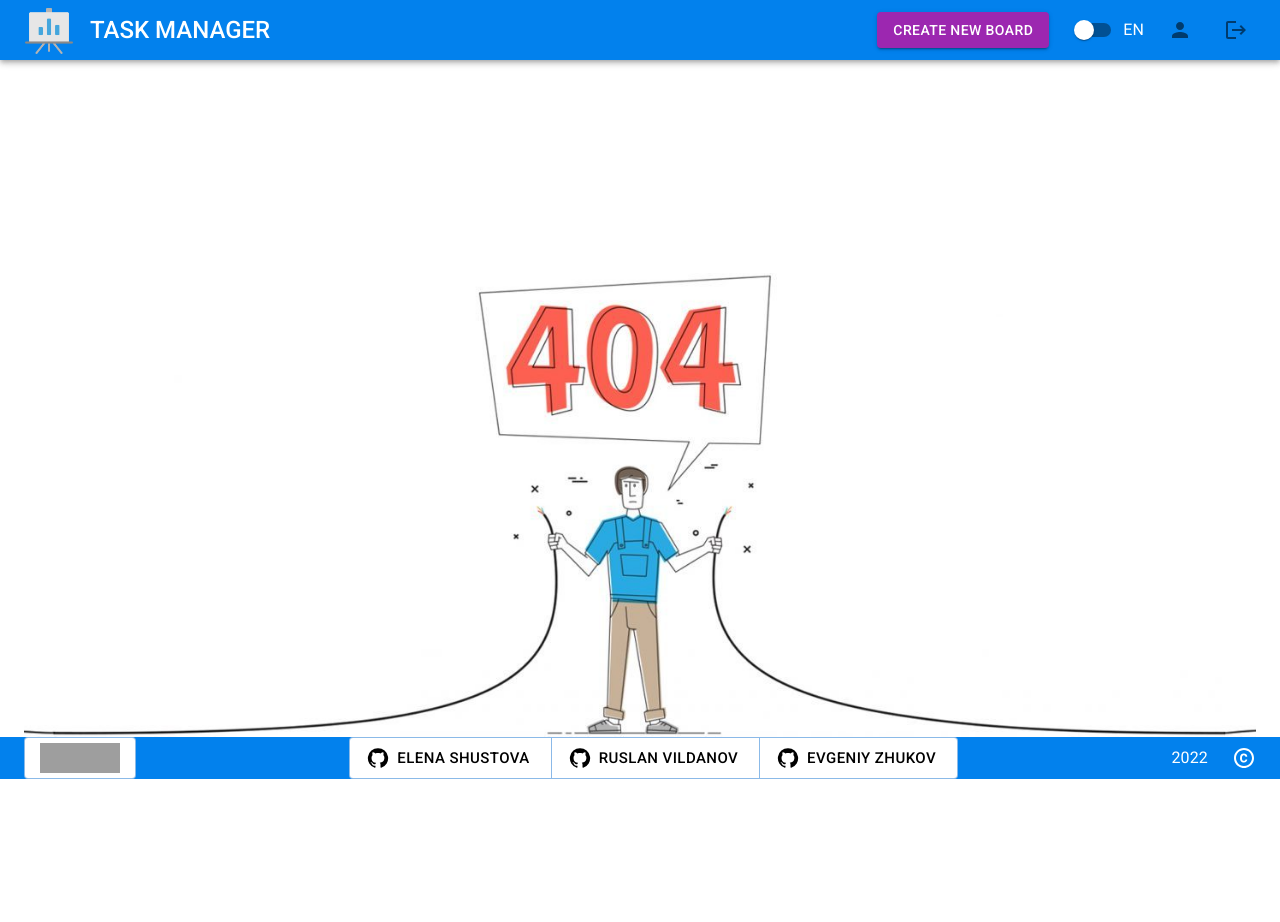
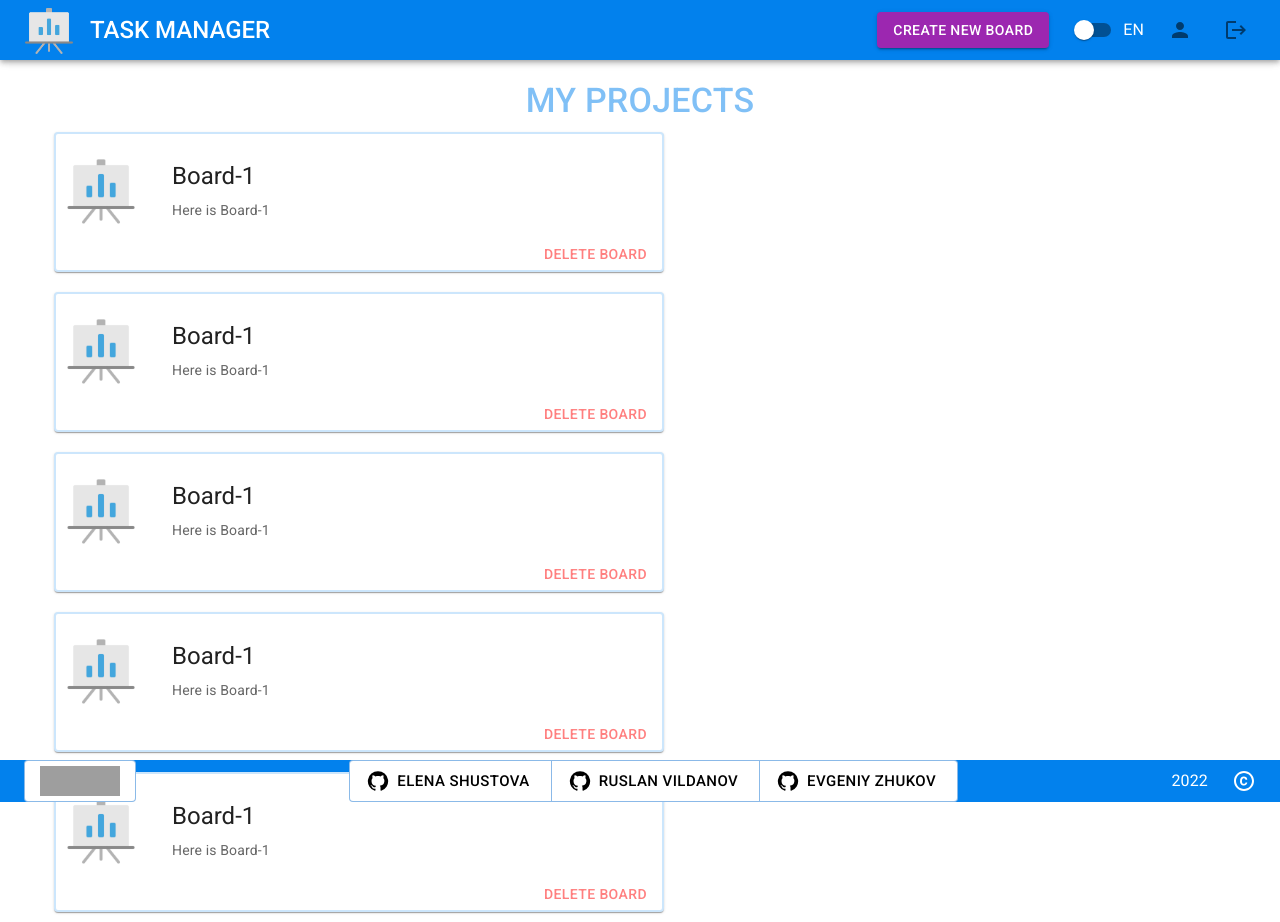
Before and after one commit to yaarusik/project-management-app, a React (Create React App) app: page / in a window 1280 px wide. Before the commit the page ends 800 px from the top, so only its background shows below. Built offline with nearby package versions, Linux system fonts and the light colour scheme; grey boxes are pictures that could not be loaded.

Commit message:
feat: add main page

```diff
--- a/src/Components/AppRoutes/AppRoutes.tsx
+++ b/src/Components/AppRoutes/AppRoutes.tsx
@@ -1,9 +1,11 @@
 import { Routes, Route } from 'react-router-dom';
+import MainPage from '../../Pages/MainPage';
 import PageNotFound from '../../Pages/PageNotFound';
 
 function AppRoutes() {
   return (
     <Routes>
+      <Route path="/" element={<MainPage />} />
       <Route path="*" element={<PageNotFound />} />
     </Routes>
   );
--- /dev/null
+++ b/src/Components/BoardCard/index.tsx
@@ -0,0 +1,40 @@
+import Card from '@mui/material/Card';
+import CardContent from '@mui/material/CardContent';
+import CardMedia from '@mui/material/CardMedia';
+import Typography from '@mui/material/Typography';
+import { CardActionArea } from '@mui/material';
+import { IBoardCard } from '../../types';
+import Button from '@mui/material/Button';
+
+function BoardCard({ imgSrc, title, description }: IBoardCard) {
+  return (
+    <Card
+      sx={{
+        minWidth: 610,
+        height: 140,
+        padding: '10px',
+        margin: '10px',
+        border: '2px solid rgba(2,129,237,0.2)',
+      }}
+    >
+      <CardActionArea
+        sx={{ display: 'flex', flexDirection: 'row', justifyContent: 'start', gap: '20px' }}
+      >
+        <CardMedia sx={{ width: 70 }} component="img" height="70" image={imgSrc} alt="board img" />
+        <CardContent>
+          <Typography gutterBottom variant="h5" component="div">
+            {title}
+          </Typography>
+          <Typography variant="body2" color="text.secondary">
+            {description}
+          </Typography>
+        </CardContent>
+      </CardActionArea>
+      <Button variant="text" sx={{ left: '470px', color: 'rgba(255, 0, 0, 0.5)' }}>
+        Delete board
+      </Button>
+    </Card>
+  );
+}
+
+export default BoardCard;
--- /dev/null
+++ b/src/Pages/MainPage/index.tsx
@@ -0,0 +1,49 @@
+import { Typography } from '@mui/material';
+import Box from '@mui/material/Box';
+import Container from '@mui/material/Container';
+import BoardCard from '../../Components/BoardCard';
+
+function MainPage() {
+  return (
+    <Container maxWidth="xl">
+      <Box
+        component="div"
+        sx={{
+          width: '100%',
+          height: 'calc(100vh - 100px)',
+          padding: '20px',
+        }}
+      >
+        <Typography
+          variant="h4"
+          component="h4"
+          sx={{
+            textTransform: 'uppercase',
+            textAlign: 'center',
+            color: 'rgba(2,129,237,0.5)',
+            fontWeight: '500',
+          }}
+        >
+          My projects
+        </Typography>
+        <Box
+          component="div"
+          sx={{
+            display: 'flex',
+            flexDirection: 'colomn',
+            width: '100%',
+            flexWrap: 'wrap',
+          }}
+        >
+          <BoardCard imgSrc={'images/logo.png'} title={'Board-1'} description={'Here is Board-1'} />
+          <BoardCard imgSrc={'images/logo.png'} title={'Board-1'} description={'Here is Board-1'} />
+          <BoardCard imgSrc={'images/logo.png'} title={'Board-1'} description={'Here is Board-1'} />
+          <BoardCard imgSrc={'images/logo.png'} title={'Board-1'} description={'Here is Board-1'} />
+          <BoardCard imgSrc={'images/logo.png'} title={'Board-1'} description={'Here is Board-1'} />
+        </Box>
+      </Box>
+    </Container>
+  );
+}
+
+export default MainPage;
--- /dev/null
+++ b/src/types.tsx
@@ -0,0 +1,5 @@
+export type IBoardCard = {
+  imgSrc: string;
+  title: string;
+  description: string;
+};
```
